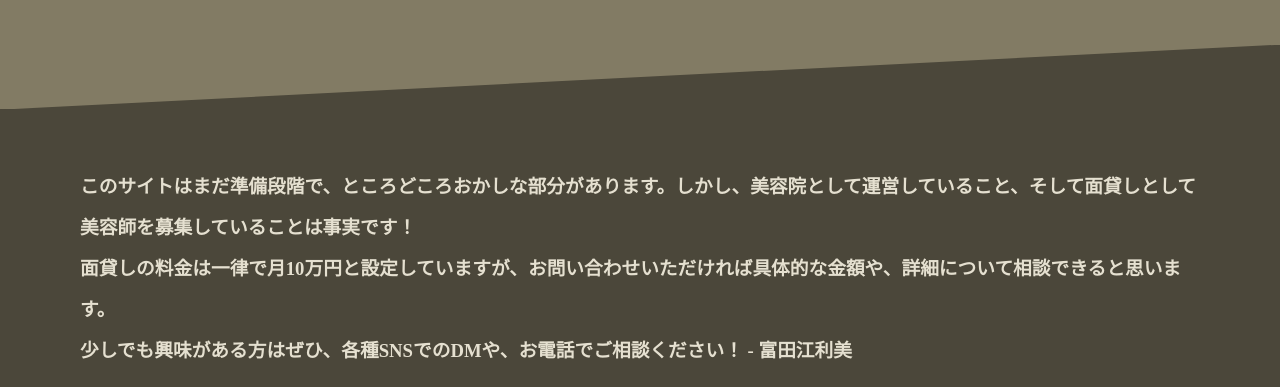
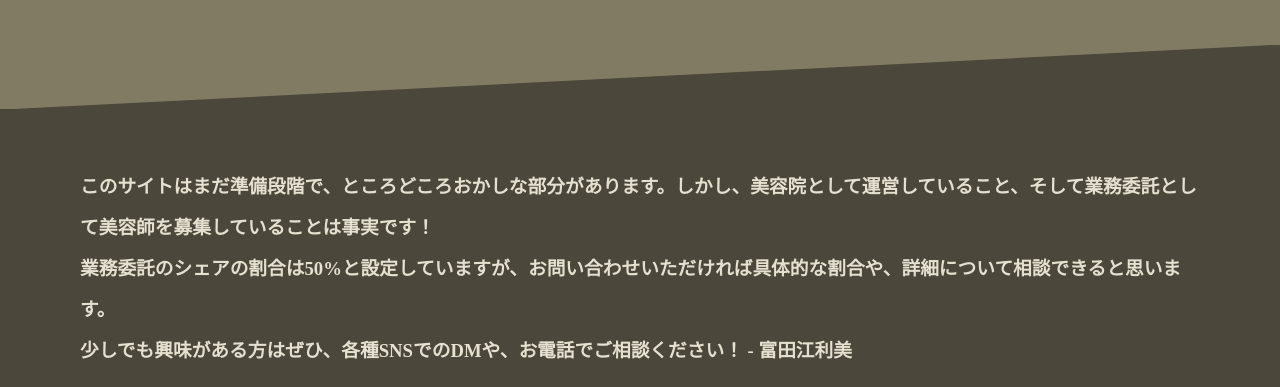
Before and after one commit to hakesedon/vepin, a plain HTML site: page index.html in a window 1280 px wide. Shown: the part 1925-2312 px from the top of the page. Drawn offline with nearby package versions, Linux system fonts and the light colour scheme; some packages are replaced by stand-ins of ours; a script that the page names is missing; a web font is replaced by a local one.

Commit message:
Modify texts

```diff
--- a/index.html
+++ b/index.html
@@ -4,7 +4,7 @@
 <meta charset="UTF-8">
 <title>岐阜 名鉄岐阜駅前 美容院 Vep-in</title>
 <meta name="viewport" content="width=device-width, initial-scale=1">
-<meta name="description" content="名鉄岐阜駅から徒歩4分。確かな実績で結果にコミットします。面貸しでの美容師さんも募集中！">
+<meta name="description" content="名鉄岐阜駅から徒歩4分。確かな実績で結果にコミットします。業務委託での美容師さんも募集中！">
 <link rel="stylesheet" href="css/style.css">
 </head>
 
@@ -56,8 +56,8 @@
 <section class="bg1">
 
     <h3>
-        このサイトはまだ準備段階で、ところどころおかしな部分があります。しかし、美容院として運営していること、そして面貸しとして美容師を募集していることは事実です！<br>
-        面貸しの料金は一律で月10万円と設定していますが、お問い合わせいただければ具体的な金額や、詳細について相談できると思います。<br>
+        このサイトはまだ準備段階で、ところどころおかしな部分があります。しかし、美容院として運営していること、そして業務委託として美容師を募集していることは事実です！<br>
+        業務委託のシェアの割合は50%と設定していますが、お問い合わせいただければ具体的な割合や、詳細について相談できると思います。<br>
         少しでも興味がある方はぜひ、各種SNSでのDMや、お電話でご相談ください！
         - 富田江利美
     </h3>
```
